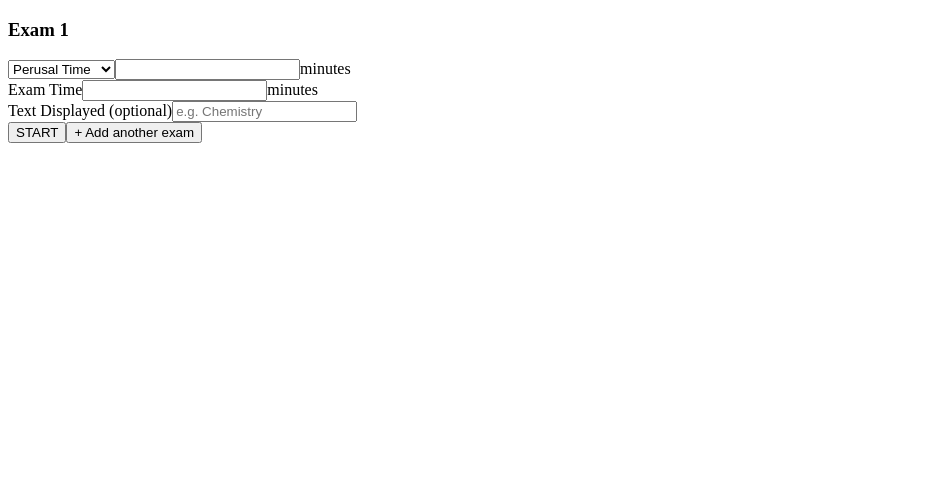
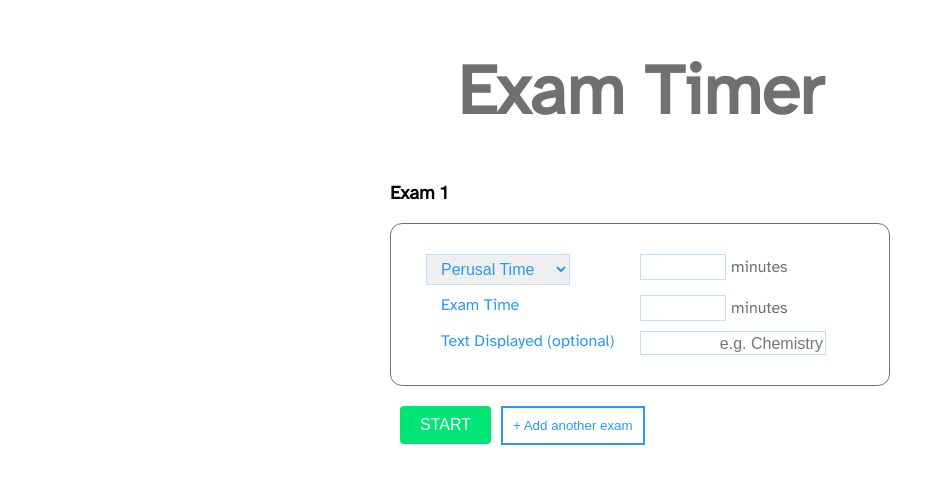
Before and after one commit to theakaterina/exam-timer, a React (Create React App) app: page / in a window 1280 px wide. Shown: the top 484 px of the page, without its empty margins (0-945 px from the left). Built offline with nearby package versions, Linux system fonts and the light colour scheme.

Commit message:
CSS for setup page

```diff
--- a/src/App.css
+++ b/src/App.css
@@ -0,0 +1,83 @@
+/* CSS for setup page */
+#setUpHeading {
+  color: #707070;
+  font-size: 70px;
+  text-align: center;
+}
+
+.column {
+  max-width: 500px;
+  margin: auto;
+}
+
+.inputRow {
+  display: flex;
+  margin: 10px;
+}
+
+.innerColumn {
+  width: 50%;
+}
+
+.inputFieldsBox {
+  border: 1px solid #707070;
+  border-radius: 12px;
+  padding: 20px 10px;
+  color: #2699FB;
+  font-size: 16px;
+  margin-bottom: 10px;
+}
+
+.dropDown {
+  color: #2699FB;
+  font-size: 16px;
+  border-color: #BCE0FD;
+  padding: 5px 10px 5px 10px;
+  margin-left: 15px;
+}
+
+.inputLabel {
+  padding: 5px 10px 5px 10px;
+  margin-left: 20px;
+}
+
+.minutesInputField {
+  color: #707070;
+  font-size: 16px;
+  text-align: right;
+  border: 1px solid #BCE0FD;
+  padding-top: 3px;
+  padding-bottom: 3px;
+  margin-right: 5px;
+  width: 80px;
+}
+
+.textInputField {
+  color: #707070;
+  font-size: 16px;
+  border: 1px solid #BCE0FD;
+  padding-top: 3px;
+  width: 180px;
+  text-align: right;
+}
+
+.mins {
+  color: #707070;
+}
+
+#start {
+  color: white;
+  background-color: #00E676;
+  border: none;
+  border-radius: 4px;
+  font-size: 16px;
+  padding: 10px 20px;
+  margin: 10px;
+}
+
+.addExam {
+  color: #2699FB;
+  background-color: white;
+  border: 2px solid #2699FB;
+  padding: 10px;
+}
--- a/src/App.js
+++ b/src/App.js
@@ -42,7 +42,10 @@ function App() {
     <div>
       <Switch>
         <Route exact path="/">
-          <TimerForm onSubmit={onTimerFormSubmit} />
+          <div className="column">
+            <h1 id="setUpHeading">Exam Timer</h1>
+            <TimerForm onSubmit={onTimerFormSubmit} />
+          </div>
         </Route>
         <Route path="/examstart">
           {timers.map((timer, index) => (
@@ -51,8 +54,8 @@ function App() {
           <button id="pause" onClick={toggle}>
             {isActive ? "PAUSE" : "START"}
           </button>
-          <button onClick={reset}>RESET</button>
-          <button onClick={goBack}>GO BACK</button>
+          <button id="reset" onClick={reset}>RESET</button>
+          <button id="back" onClick={goBack}>GO BACK</button>
         </Route>
       </Switch>
     </div>
--- a/src/InputFields.js
+++ b/src/InputFields.js
@@ -42,14 +42,18 @@ const InputFields = (props) => {
   }, [readingType, perusalInput, examInput, messageInput]);
 
   return (
-    <div>
-      <div>
-        <select value={readingType} onChange={onReadingTypeChange}>
+    <div className="inputFieldsBox">
+      <div className="inputRow">
+        <div className="innerColumn">
+          <select className="dropDown" value={readingType} onChange={onReadingTypeChange}>
             <option value="perusal">Perusal Time</option>
             <option value="planning">Planning Time</option>
             <option value="none">None</option>
           </select>
+        </div>
+        <div className="innerColumn secondColumn">
           <input
+            className="minutesInputField"
             disabled={readingType === "none"}
             type="number"
             value={perusalInput}
@@ -64,15 +68,24 @@ const InputFields = (props) => {
             minutes
           </span>
         </div>
+      </div>
 
-      <div>
-        <label>Exam Time</label>
-        <input type="number" value={examInput} onChange={onExamChange} />
+      <div className="inputRow">
+        <div className="innerColumn">
+          <label className="inputLabel">Exam Time</label>
+        </div>
+        <div className="innerColumn secondColumn">
+          <input className="minutesInputField" type="number" value={examInput} onChange={onExamChange} />
           <span className="mins">minutes</span>
         </div>
-      <div>
-        <label>Text Displayed (optional)</label>
+      </div>
+      <div className="inputRow">
+        <div className="innerColumn">
+          <label className="inputLabel">Text Displayed (optional)</label>
+        </div>
+        <div className="innerColumn">
           <input
+            className="textInputField"
             type="text"
             name="message"
             value={messageInput}
@@ -81,6 +94,7 @@ const InputFields = (props) => {
           />
           </div>
       </div>
+    </div>
   );
 };
 
--- a/src/TimerForm.js
+++ b/src/TimerForm.js
@@ -43,11 +43,11 @@ const TimerForm = (props) => {
           />
         </div>
       ))}
-      <button type="submit" onClick={onSubmit}>
+      <button id="start" type="submit" onClick={onSubmit}>
         START
       </button>
       {formData.length < 4 && (
-        <button onClick={addFields}>+ Add another exam</button>
+        <button className="addExam" onClick={addFields}>+ Add another exam</button>
       )}
     </div>
   );
--- a/src/index.css
+++ b/src/index.css
@@ -0,0 +1,5 @@
+@import url('https://fonts.googleapis.com/css2?family=Atkinson+Hyperlegible&display=swap');
+
+body {
+  font-family: 'Atkinson Hyperlegible', sans-serif;
+}
```
Also changed, not shown: 1 other file (tests, documents, lock files or other folders). Lines whose indentation alone changed are shown as unchanged.
